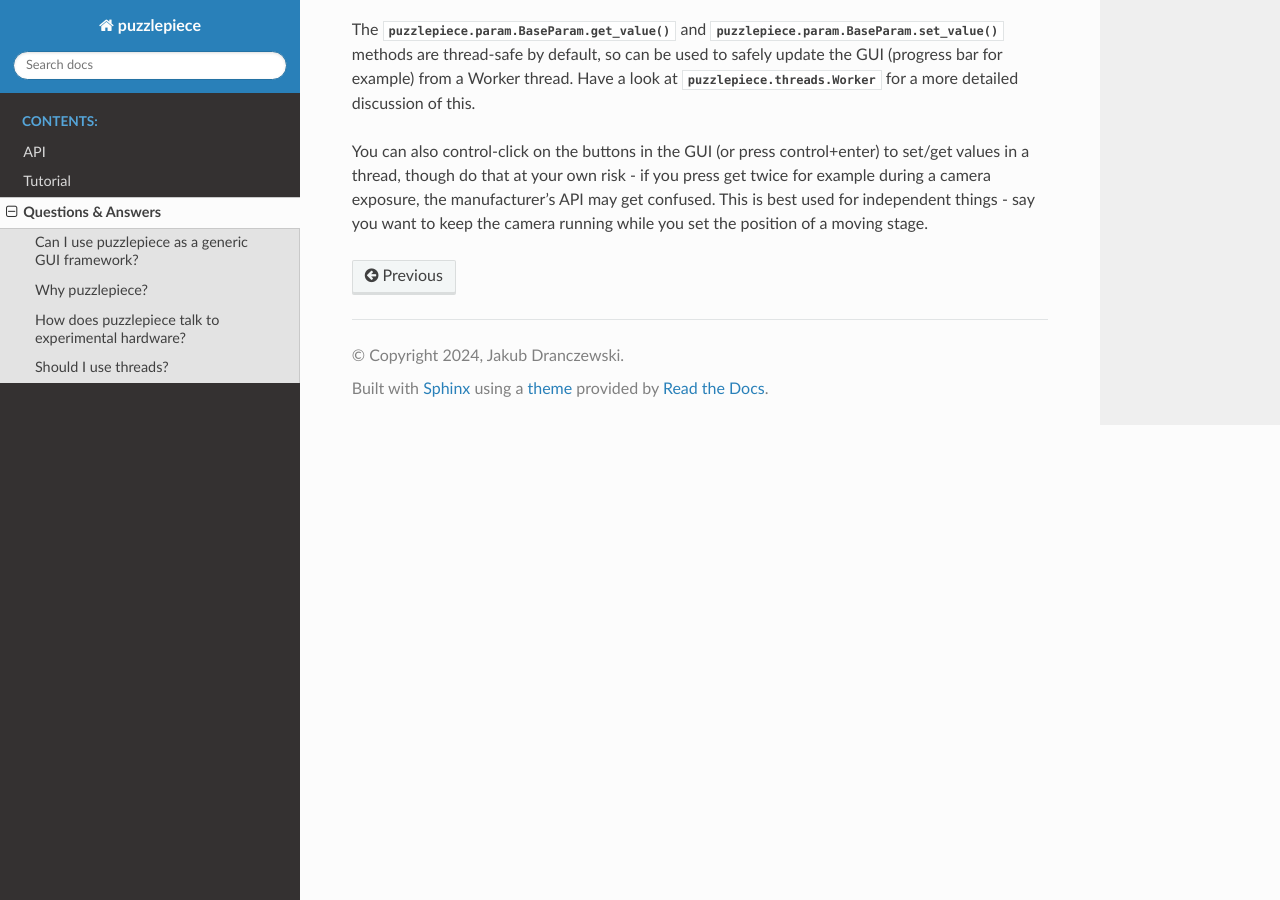
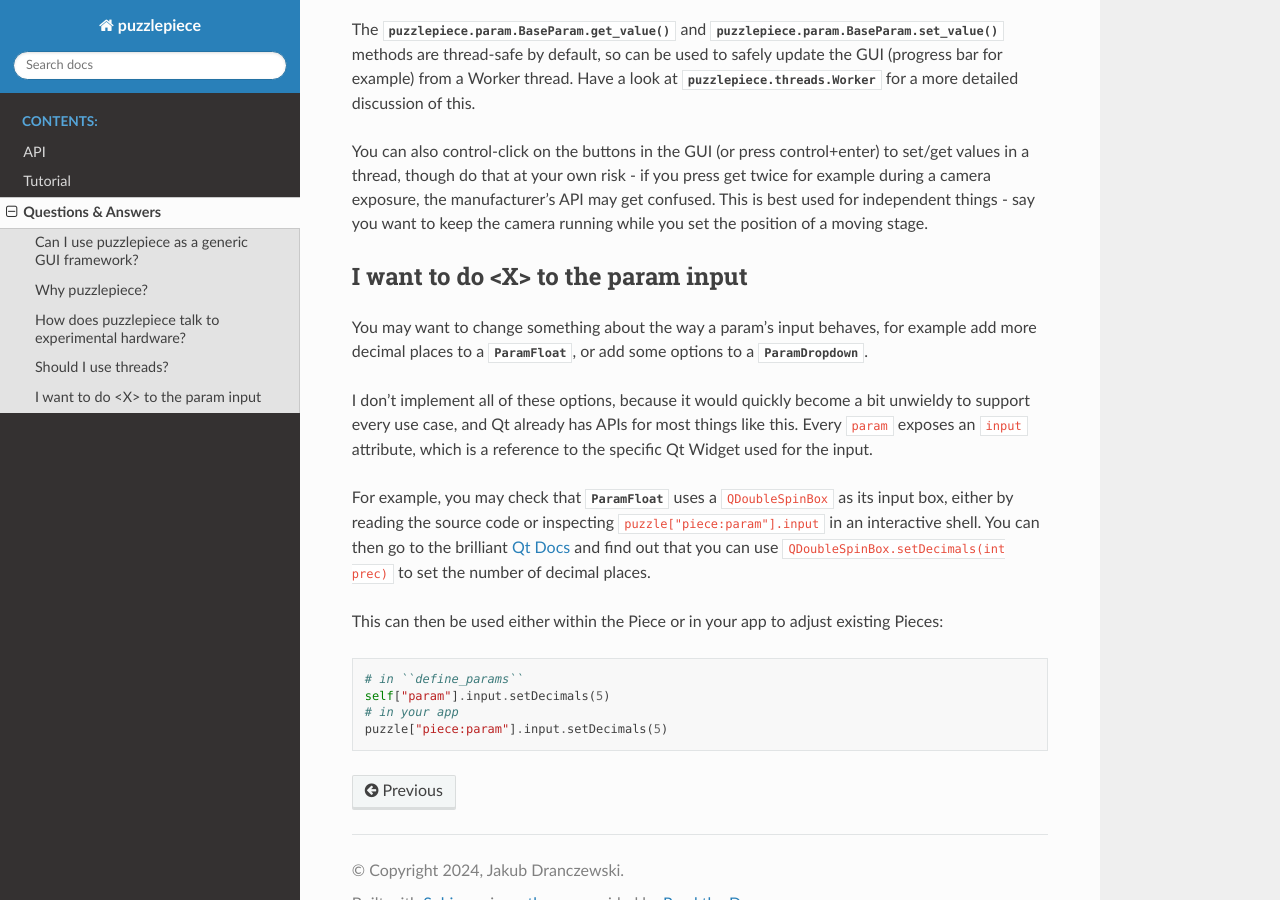
Before and after one commit to jdranczewski/puzzlepiece, a Sphinx documentation site: the page built from docs/source/qa.rst, in a window 1280 px wide and 900 px high, scrolled down 2050 px. Built offline with Sphinx 7.4.7 and the Read the Docs theme 3.1.0, drawn with Linux system fonts in a browser that asks for light colours.

Commit message:
Input object Q&A

```diff
--- a/docs/source/qa.rst
+++ b/docs/source/qa.rst
@@ -93,3 +93,27 @@ You can also control-click on the buttons in the GUI (or press control+enter) to
 in a thread, though do that at your own risk - if you press get twice for example during a camera
 exposure, the manufacturer's API may get confused. This is best used for independent things - say
 you want to keep the camera running while you set the position of a moving stage.
+
+I want to do <X> to the param input
++++++++++++++++++++++++++++++++++++
+You may want to change something about the way a param's input behaves, for example add more decimal
+places to a :class:`~puzzlepiece.param.ParamFloat`, or add some options to a
+:class:`~puzzlepiece.param.ParamDropdown`.
+
+I don't implement all of these options, because it would quickly become a bit unwieldy to support
+every use case, and Qt already has APIs for most things like this. Every ``param`` exposes an
+``input`` attribute, which is a reference to the specific Qt Widget used for the input.
+
+For example, you may check that :class:`~puzzlepiece.param.ParamFloat` uses a ``QDoubleSpinBox``
+as its input box, either by reading the source code or inspecting ``puzzle["piece:param"].input``
+in an interactive shell. You can then go to the brilliant
+`Qt Docs <https://doc.qt.io/qt-6/qdoublespinbox.html#decimals-prop>`_
+and find out that you can use ``QDoubleSpinBox.setDecimals(int prec)`` to set the number of decimal
+places.
+
+This can then be used either within the Piece or in your app to adjust existing Pieces::
+
+  # in ``define_params``
+  self["param"].input.setDecimals(5)
+  # in your app
+  puzzle["piece:param"].input.setDecimals(5)
```
